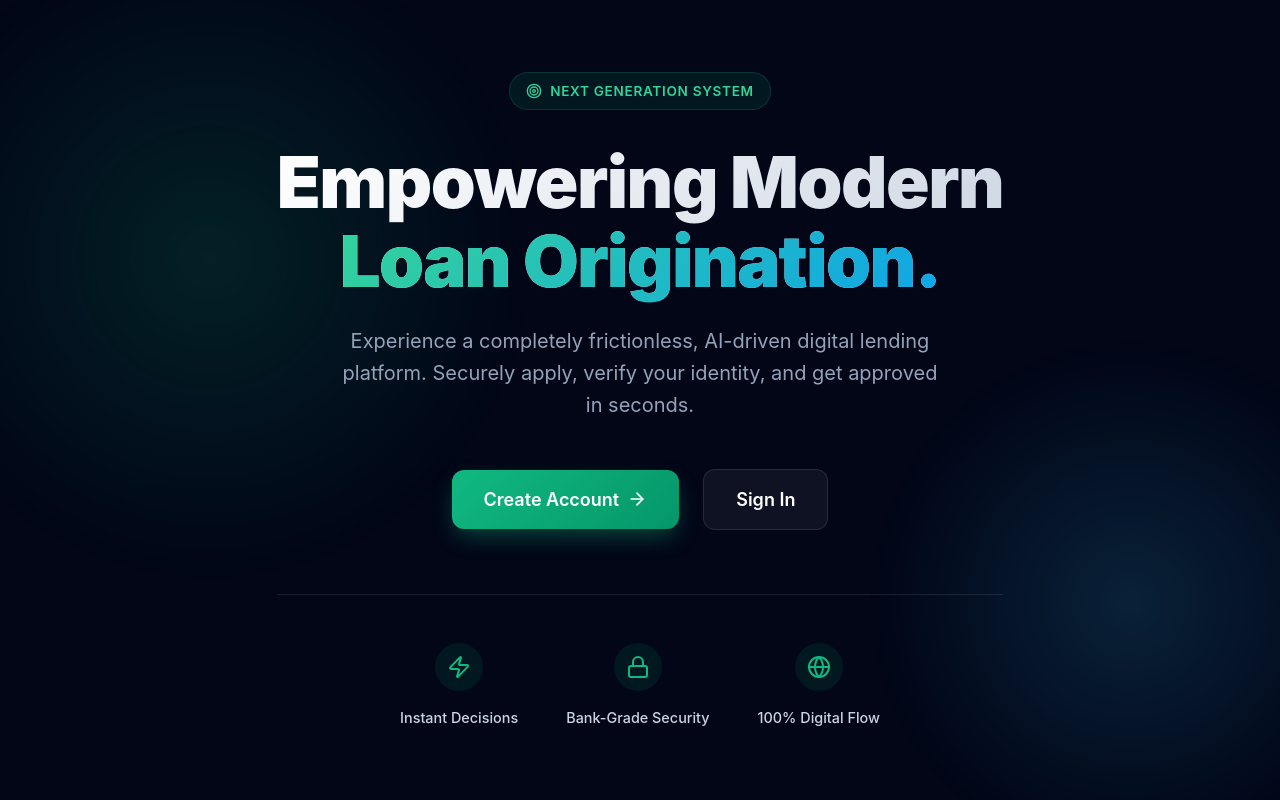
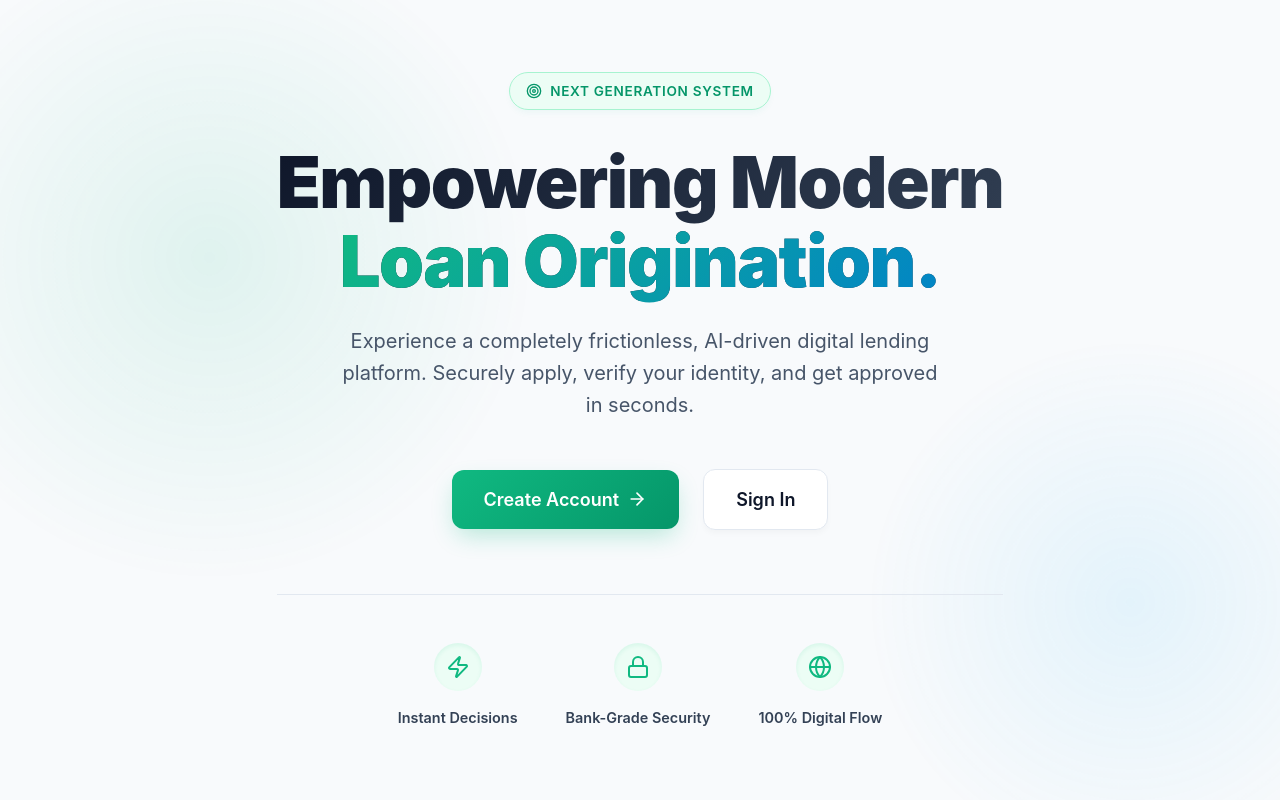
Before and after one commit to vishnu-balineni/ezfinanz-loan-origination-system, a React (Vite) app: page / in a window 1280 px wide. Built offline with nearby package versions, Linux system fonts and the light colour scheme.

Commit message:
Create a landing page

```diff
--- a/src/pages/LandingPage.css
+++ b/src/pages/LandingPage.css
@@ -1,26 +1,26 @@
 .landing-page-container {
     min-height: 100vh;
     width: 100vw;
-    background-color: #020617;
-    /* Very dark blue/black slate */
+    background-color: #f8fafc;
+    /* Clean slate-50 light mode */
     display: flex;
     flex-direction: column;
     align-items: center;
     justify-content: center;
     position: relative;
     overflow: hidden;
-    color: white;
+    color: #0f172a;
     font-family: 'Inter', sans-serif;
 }
 
-/* Ambient Animated Glowing Orbs */
+/* Ambient Animated Glowing Orbs (Soft Light Mode) */
 .landing-ambient-1 {
     position: absolute;
     top: -10%;
     left: -10%;
     width: 50vw;
     height: 50vw;
-    background: radial-gradient(circle, rgba(16, 185, 129, 0.15) 0%, rgba(0, 0, 0, 0) 70%);
+    background: radial-gradient(circle, rgba(16, 185, 129, 0.1) 0%, rgba(255, 255, 255, 0) 70%);
     border-radius: 50%;
     animation: float1 15s infinite alternate ease-in-out;
     pointer-events: none;
@@ -33,7 +33,7 @@
     right: -10%;
     width: 40vw;
     height: 40vw;
-    background: radial-gradient(circle, rgba(56, 189, 248, 0.15) 0%, rgba(0, 0, 0, 0) 70%);
+    background: radial-gradient(circle, rgba(56, 189, 248, 0.1) 0%, rgba(255, 255, 255, 0) 70%);
     border-radius: 50%;
     animation: float2 12s infinite alternate ease-in-out;
     pointer-events: none;
@@ -88,15 +88,16 @@
     align-items: center;
     gap: 0.5rem;
     padding: 0.5rem 1rem;
-    background: rgba(16, 185, 129, 0.1);
-    border: 1px solid rgba(16, 185, 129, 0.2);
-    color: #34d399;
+    background: #ecfdf5;
+    border: 1px solid #a7f3d0;
+    color: #059669;
     border-radius: 9999px;
     font-size: 0.85rem;
     font-weight: 600;
     margin-bottom: 2rem;
     letter-spacing: 0.05em;
     text-transform: uppercase;
+    box-shadow: 0 4px 6px -1px rgba(16, 185, 129, 0.05);
 }
 
 .landing-title {
@@ -105,14 +106,14 @@
     line-height: 1.1;
     margin-bottom: 1.5rem;
     letter-spacing: -0.02em;
-    background: linear-gradient(135deg, #ffffff 0%, #cbd5e1 100%);
+    background: linear-gradient(135deg, #0f172a 0%, #334155 100%);
     background-clip: text;
     -webkit-background-clip: text;
     -webkit-text-fill-color: transparent;
 }
 
 .landing-title span {
-    background: linear-gradient(135deg, #34d399 0%, #0ea5e9 100%);
+    background: linear-gradient(135deg, #10b981 0%, #0284c7 100%);
     background-clip: text;
     -webkit-background-clip: text;
     -webkit-text-fill-color: transparent;
@@ -120,7 +121,7 @@
 
 .landing-subtitle {
     font-size: 1.25rem;
-    color: #94a3b8;
+    color: #475569;
     margin-bottom: 3rem;
     line-height: 1.6;
     max-width: 600px;
@@ -154,26 +155,27 @@
     background: linear-gradient(135deg, #10b981 0%, #059669 100%);
     color: white;
     border: none;
-    box-shadow: 0 10px 25px -5px rgba(16, 185, 129, 0.4);
+    box-shadow: 0 10px 25px -5px rgba(16, 185, 129, 0.3);
 }
 
 .landing-btn-primary:hover {
     transform: translateY(-2px);
-    box-shadow: 0 15px 30px -5px rgba(16, 185, 129, 0.5);
-    background: linear-gradient(135deg, #34d399 0%, #10b981 100%);
+    box-shadow: 0 15px 30px -5px rgba(16, 185, 129, 0.4);
+    background: linear-gradient(135deg, #059669 0%, #047857 100%);
 }
 
 .landing-btn-secondary {
-    background: rgba(255, 255, 255, 0.05);
-    color: white;
-    border: 1px solid rgba(255, 255, 255, 0.1);
-    backdrop-filter: blur(10px);
+    background: white;
+    color: #0f172a;
+    border: 1px solid #e2e8f0;
+    box-shadow: 0 4px 6px -1px rgba(0, 0, 0, 0.03);
 }
 
 .landing-btn-secondary:hover {
-    background: rgba(255, 255, 255, 0.1);
+    background: #f8fafc;
     transform: translateY(-2px);
-    border-color: rgba(255, 255, 255, 0.2);
+    border-color: #cbd5e1;
+    box-shadow: 0 10px 15px -3px rgba(0, 0, 0, 0.05);
 }
 
 /* Features */
@@ -182,7 +184,7 @@
     justify-content: center;
     gap: 3rem;
     margin-top: 4rem;
-    border-top: 1px solid rgba(255, 255, 255, 0.1);
+    border-top: 1px solid #e2e8f0;
     padding-top: 3rem;
 }
 
@@ -191,24 +193,25 @@
     flex-direction: column;
     align-items: center;
     gap: 0.5rem;
-    color: #cbd5e1;
+    color: #334155;
 }
 
 .feature-icon-wrapper {
     width: 3rem;
     height: 3rem;
     border-radius: 50%;
-    background: rgba(16, 185, 129, 0.1);
+    background: #ecfdf5;
     display: flex;
     align-items: center;
     justify-content: center;
     color: #10b981;
     margin-bottom: 0.5rem;
+    box-shadow: inset 0 2px 4px rgba(16, 185, 129, 0.1);
 }
 
 .feature-text {
     font-size: 0.9rem;
-    font-weight: 500;
+    font-weight: 600;
 }
 
 @media (max-width: 768px) {
```
